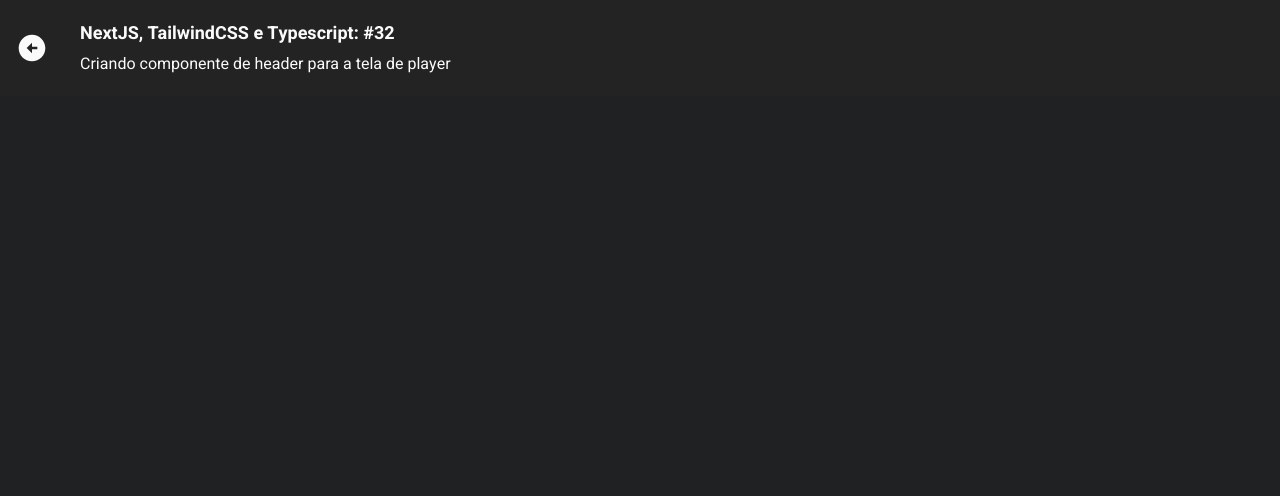
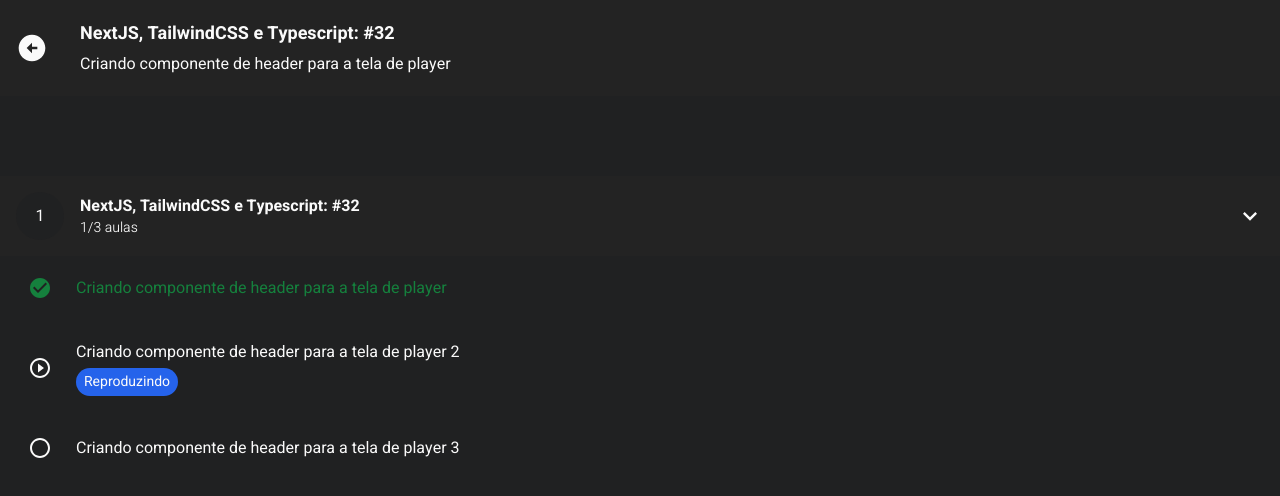
Before and after one commit to luisa-spl/youcourse, a Next.js app: page /player/1/1 in a window 1280 px wide. Shown: the top 496 px of the page. Built offline with nearby package versions, Linux system fonts and the light colour scheme.

Commit message:
feat: adding playerClass and playerGroup components

```diff
--- a/src/app/player/[courseId]/[classId]/page.tsx
+++ b/src/app/player/[courseId]/[classId]/page.tsx
@@ -1,4 +1,7 @@
+'use client';
+
 import { PlayerHeader } from "@/components/PlayerHeader";
+import { PlayerGroup } from "@/components/Playlist/PlayerGroup";
 
 interface PagePlayerProps {
   params: {
@@ -9,11 +12,36 @@
 
 export default function PagePlayer({ params: { classId, courseId } }: PagePlayerProps) {
   return (
-    <div>
+    <main className="flex flex-col gap-20">
       <PlayerHeader
         courseTitle="NextJS, TailwindCSS e Typescript: #32"
         classTitle="Criando componente de header para a tela de player"
       />
-    </div>
+
+      <PlayerGroup
+        position={1}
+        title="NextJS, TailwindCSS e Typescript: #32"
+        isOpen={true}
+        onToggle={() => console.log('toggle')}
+        classes={[
+          {
+            isConcluded: true,
+            isPlaying: false,
+            classTitle: 'Criando componente de header para a tela de player'
+          },
+          {
+            isConcluded: false,
+            isPlaying: true,
+            classTitle: 'Criando componente de header para a tela de player 2'
+          },
+          {
+            isConcluded: false,
+            isPlaying: false,
+            classTitle: 'Criando componente de header para a tela de player 3'
+          }
+        ]}
+      />
+
+    </main>
   );
 };
--- /dev/null
+++ b/src/components/Playlist/PlayerClass/index.tsx
@@ -0,0 +1,45 @@
+'use client'
+
+import { MdCheckCircle, MdOutlineBrightness1, MdPlayCircleOutline } from "react-icons/md";
+
+export interface PlayerClassProps {
+  classTitle: string;
+  isPlaying: boolean;
+  isConcluded: boolean;
+  onPlay: () => void;
+  onCheck: () => void;
+}
+
+const getIcon = ({ isConcluded, isPlaying, onCheck }: { isConcluded: boolean; isPlaying: boolean; onCheck: () => void; }) => {
+  if (isConcluded) return <MdCheckCircle size={24} className="min-w-6 text-green-700"/>;
+  if (isPlaying) return <MdPlayCircleOutline size={24} className="min-w-6"/>;
+  return (
+    <div onClick={e => { e.stopPropagation(); onCheck(); }}>
+      <MdOutlineBrightness1 size={24} className="group-hover:hidden" />
+      <MdPlayCircleOutline size={24} className="min-w-6 hidden group-hover:block group-hover:opacity-60"/>
+    </div>
+  );
+};
+
+export function PlayerClass({ classTitle, isPlaying, isConcluded, onPlay, onCheck }: PlayerClassProps) {
+  return (
+    <button onClick={onPlay} className="flex gap-6 py-5 px-7 items-center group">
+      {getIcon({ isConcluded, isPlaying, onCheck })}
+
+      <div className="flex flex-col gap-1 items-start">
+        <p
+          data-concluded={isConcluded}
+          className="line-clamp-2 text-start data-[concluded=false]:group-hover:opacity-60 data-[concluded=true]:text-green-700"
+        >
+          {classTitle}
+        </p>
+
+        {isPlaying && (
+          <span className="px-2 py-1 bg-blue-600 rounded-full text-sm">
+            Reproduzindo
+          </span>
+        )}
+      </div>
+    </button>
+  );
+};
--- /dev/null
+++ b/src/components/Playlist/PlayerGroup/index.tsx
@@ -0,0 +1,50 @@
+import { MdKeyboardArrowDown, MdKeyboardArrowRight } from "react-icons/md";
+import { PlayerClass, PlayerClassProps } from "../PlayerClass";
+
+interface PlayerGroupProps {
+  title: string;
+  isOpen: boolean;
+  position: number;
+  classes: Omit<PlayerClassProps, 'onPlay' | 'onCheck'>[];
+  onToggle: () => void;
+}
+
+export function PlayerGroup({ title, position, classes, isOpen, onToggle }: PlayerGroupProps) {
+  const concludedClasses = classes.filter((item) => item.isConcluded);
+
+  return (
+    <div className="flex flex-col">
+      <button className="flex gap-4 p-4 bg-paper items-center" onClick={onToggle}>
+        <div className="flex bg-background h-12 w-12 rounded-full items-center justify-center">
+          {position}
+        </div>
+        <div className="flex flex-col flex-1 items-start">
+          <h1 className="font-bold line-clamp-1 text-start">{title}</h1>
+          <span className="text-sm font-light text-start">
+            {concludedClasses.length}/{classes.length} aulas
+          </span>
+        </div>
+        {isOpen ?
+          <MdKeyboardArrowDown size={28} />
+          :
+          <MdKeyboardArrowRight size={28} />
+        }
+      </button>
+
+
+      <ul data-open={isOpen} className="flex flex-col data-[open=false]:hidden">
+        {classes.map(item => (
+          <li key={item.classTitle}>
+            <PlayerClass
+              classTitle={item.classTitle}
+              isPlaying={item.isPlaying}
+              isConcluded={item.isConcluded}
+              onCheck={() => console.log('check')}
+              onPlay={() => console.log('play')}
+            />
+          </li>
+        ))}
+      </ul>
+    </div>
+  );
+};
```
